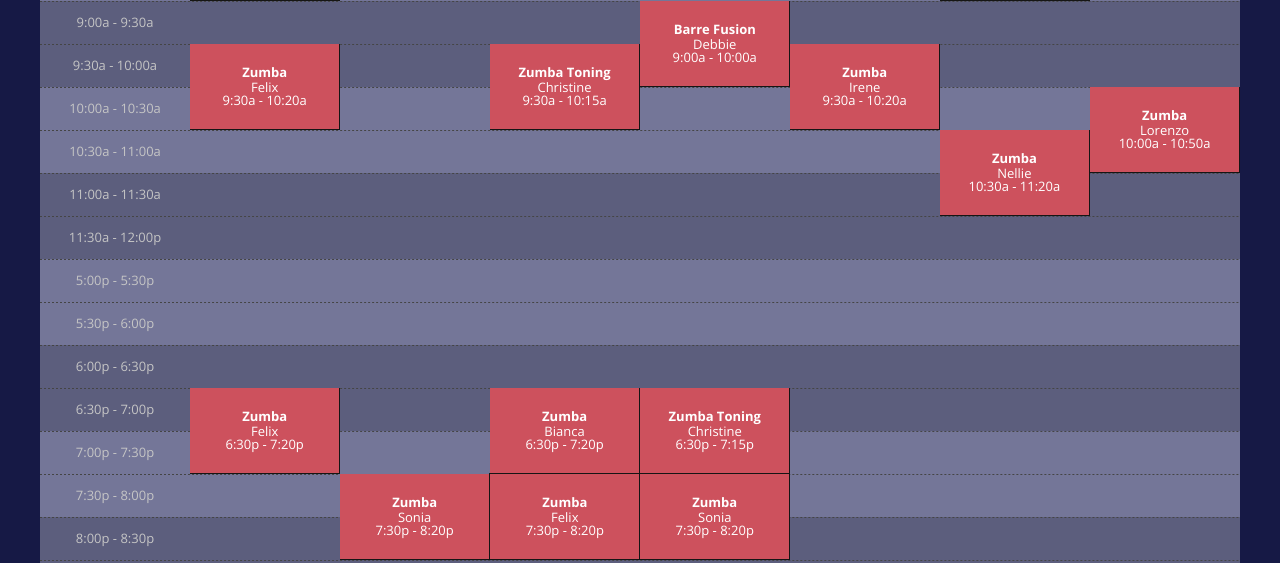
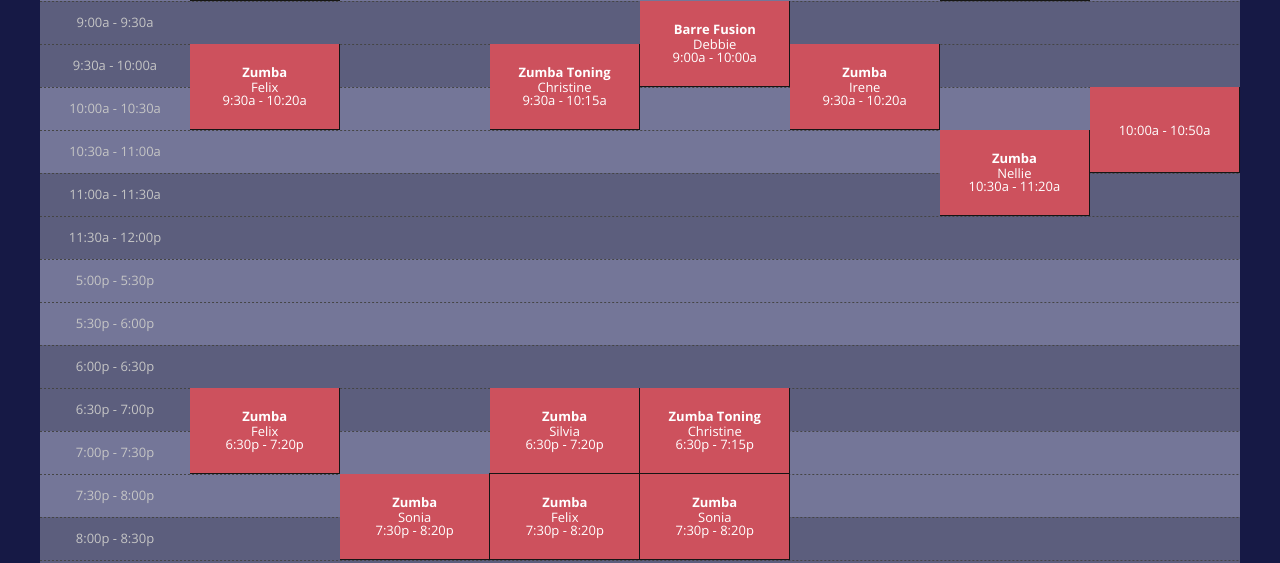
Before and after one commit to rwstone/shapeitup, a Jekyll site: the page built from schedule/index.md, in a window 1280 px wide. Shown: the part 525-1088 px from the top of the page. Built offline with Jekyll 4.4.1, drawn with Linux system fonts in a browser that asks for light colours; some web fonts are replaced.

Commit message:
Updated Index

```diff
--- a/schedule/index.md
+++ b/schedule/index.md
@@ -38,7 +38,7 @@ sessions:
   end_time: 10:15a
   length: 2
 - class: Zumba
-  instructor: Bianca
+  instructor: Silvia
   day: Wednesday
   start_time: 6:30p
   end_time: 7:20p
@@ -91,12 +91,13 @@ sessions:
   start_time: 10:30a
   end_time: 11:20a
   length: 2
-- class: Zumba
-  instructor: Lorenzo
+- class:
+  instructor:
   day: Sunday
   start_time: 10:00a
   end_time: 10:50a
   length: 2
+  Key:
 days:
 - Monday
 - Tuesday
```
